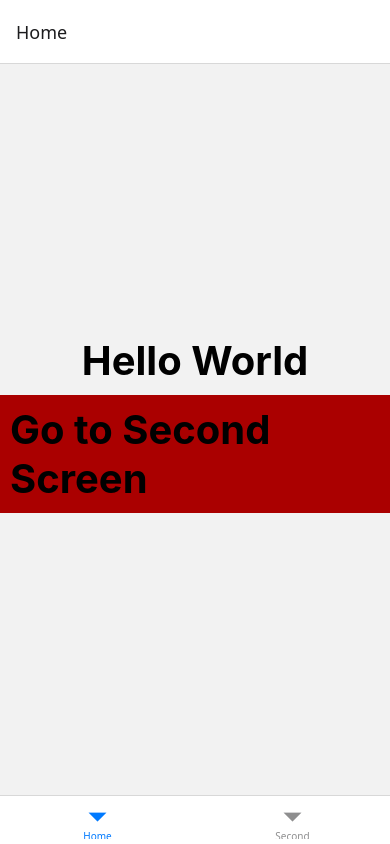
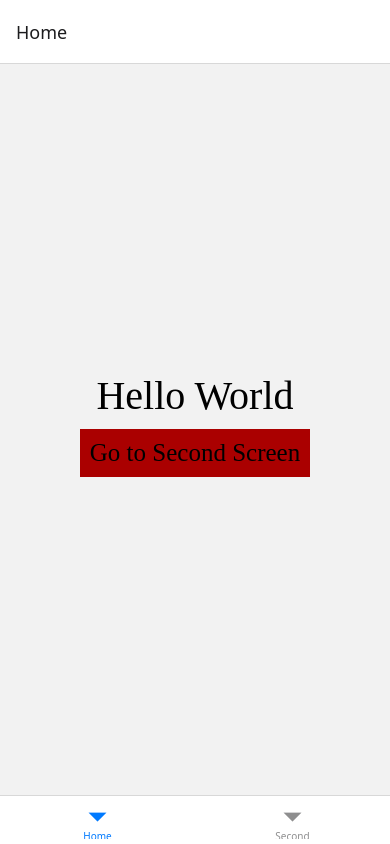
Before and after one commit to RuzsikMarton/my-react-native-course-app, a React Native app: screen /Home in a window 390 px wide. Built offline with nearby package versions, Linux system fonts and the light colour scheme.

Commit message:
Global styles and custom fonts

```diff
--- a/App.tsx
+++ b/App.tsx
@@ -1,8 +1,8 @@
 import React from 'react';
 import { NavigationContainer } from '@react-navigation/native';
 import { StatusBar, StyleSheet, useColorScheme, View, Text, Pressable } from 'react-native';
-import MainScreen from './src/MainScreen'
-import SecondScreen from './src/SecondaryScreen'
+import MainScreen from './src/screens/MainScreen'
+import SecondScreen from './src/screens/SecondaryScreen'
 import { createBottomTabNavigator } from '@react-navigation/bottom-tabs';
 import { createDrawerNavigator } from '@react-navigation/drawer';
 
--- a/src/MainScreen.js
+++ b/src/screens/MainScreen.js
@@ -1,5 +1,6 @@
 import React from 'react';
 import { StatusBar, StyleSheet, useColorScheme, View, Text, Pressable } from 'react-native';
+import GlobalStyle from '../utils/GlobalStyle'
 
 export default function MainScreen({ navigation, route}) {
 
@@ -8,9 +9,9 @@ export default function MainScreen({ navigation, route}) {
     }
     return (
         <View style={styles.body}>
-            <Text style={styles.text}>Hello World</Text>
+            <Text style={[styles.text, GlobalStyle.CustomFont]}>Hello World</Text>
             <Pressable onPress={onPressHandler} style={({ pressed }) => ({ backgroundColor: pressed ? '#ddd' : '#a00' })}>
-                <Text style={styles.text}>
+                <Text style={GlobalStyle.ButtonText}>
                     Go to Second Screen
                 </Text>
             </Pressable>
@@ -27,7 +28,6 @@ const styles = StyleSheet.create({
     },
     text: {
         fontSize: 40,
-        fontWeight: 'bold',
-        margin: 10
+        margin: 10,
     }
 })
--- /dev/null
+++ b/src/utils/GlobalStyle.js
@@ -0,0 +1,12 @@
+import { StyleSheet } from "react-native";
+
+export default StyleSheet.create({
+    CustomFont: {
+        fontFamily: 'PlayfairDisplay-Regular',
+    },
+    ButtonText: {
+        fontFamily: 'PlayfairDisplay-Regular',
+        fontSize: 25,
+        padding:10,
+    }
+});
```
Also changed, not shown: react-native.config.js (added, +7 -0 lines), src/Header.js (deleted, +0 -27 lines), assets/fonts/PlayfairDisplay-Regular.ttf (added), src/screens/HomeScreen.js (renamed from src/HomeScreen.js), src/screens/SecondaryScreen.js (renamed from src/SecondaryScreen.js), src/utils/CustomButton.js (renamed from src/CustomButton.js), 5 other files (tests, documents, lock files or other folders).
